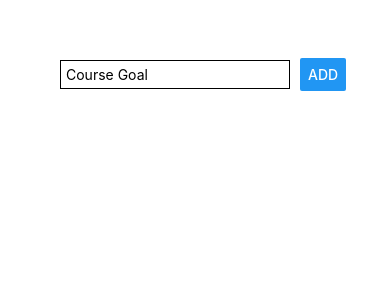
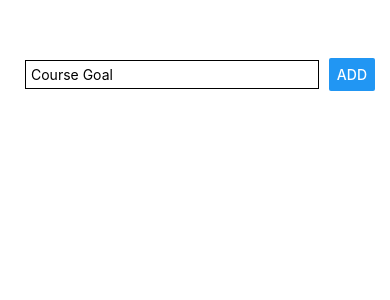
Before and after one commit to venkatraj/rn-complete-guide, a React Native app: screen / in a window 390 px wide. Shown: the top 300 px of the page. Built offline with nearby package versions, Linux system fonts and the light colour scheme.

Commit message:
implementing scroll view

```diff
--- a/App.js
+++ b/App.js
@@ -1,5 +1,12 @@
 import React, { useState } from 'react';
-import { StyleSheet, Text, View, TextInput, Button } from 'react-native';
+import {
+  StyleSheet,
+  Text,
+  View,
+  TextInput,
+  Button,
+  ScrollView,
+} from 'react-native';
 
 export default function App() {
   const [enteredGoal, setEnteredGoal] = useState('');
@@ -26,21 +33,21 @@ export default function App() {
         />
         <Button title="ADD" onPress={handleAddGoal} />
       </View>
-      <View>
+      <ScrollView>
         {Array.from(goals).map((goal) => (
           <View style={styles.goalItem} key={goal}>
             <Text>{goal}</Text>
           </View>
         ))}
-      </View>
+      </ScrollView>
     </View>
   );
 }
 
 const styles = StyleSheet.create({
   rootContainer: {
-    padding: 50,
-    width: '30%',
+    paddingVertical: 50,
+    paddingHorizontal: 15,
   },
   goalInputContainer: {
     flexDirection: 'row',
```
